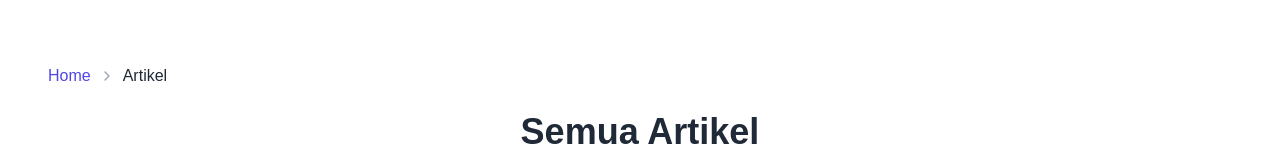
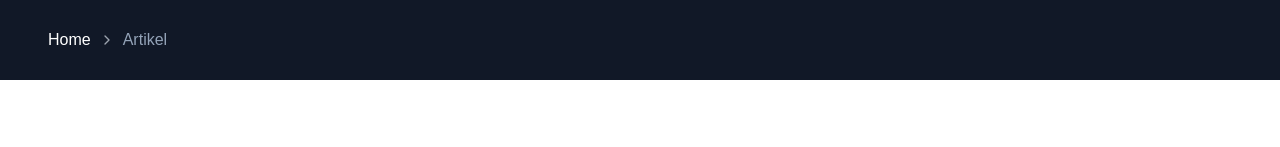
Before and after one commit to ikifirdaus/personality-type, a Next.js app: page /artikel in a window 1280 px wide. Shown: the top 147 px of the page. Built offline with nearby package versions, Linux system fonts and the light colour scheme.

Commit message:
modify breadcrumb

```diff
--- a/components/landing/pages/ArtikelPage.tsx
+++ b/components/landing/pages/ArtikelPage.tsx
@@ -24,15 +24,17 @@ const ArtikelPage = () => {
 
   return (
     <>
-      <div className="py-16 bg-white min-h-screen px-6 md:px-12">
-        {/* Breadcrumb */}
-        <nav className="text-base font-medium mb-6 text-gray-600 flex items-center space-x-2">
-          <Link href="/" className="hover:underline text-indigo-600">
+      <div className="bg-gray-900 text-white py-7 w-full px-6 md:px-12">
+        <nav className="text-base font-medium text-slate-400 flex items-center space-x-2">
+          <Link href="/" className="hover:underline text-white">
             Home
           </Link>
           <ChevronRight size={16} className="text-gray-400" />
-          <span className="text-gray-800 font-medium">Artikel</span>
+          <span className="font-medium">Artikel</span>
         </nav>
+      </div>
+      <div className="py-16 bg-white min-h-screen px-6 md:px-12">
+        {/* Breadcrumb */}
 
         {/* Judul dan Deskripsi */}
         <h1 className="text-4xl font-bold text-center mb-6 text-gray-800">
```
